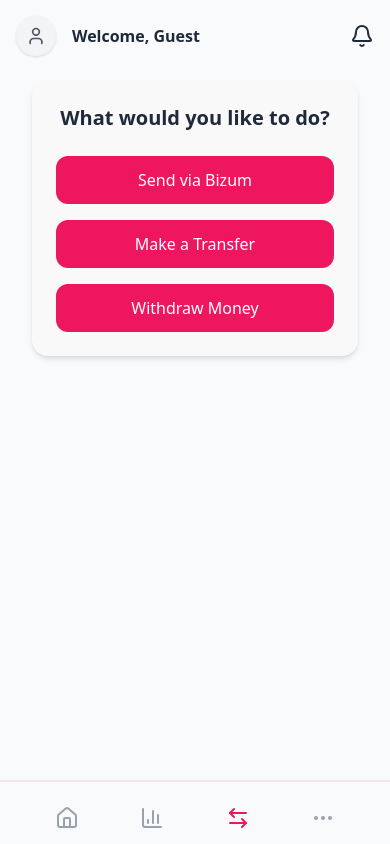
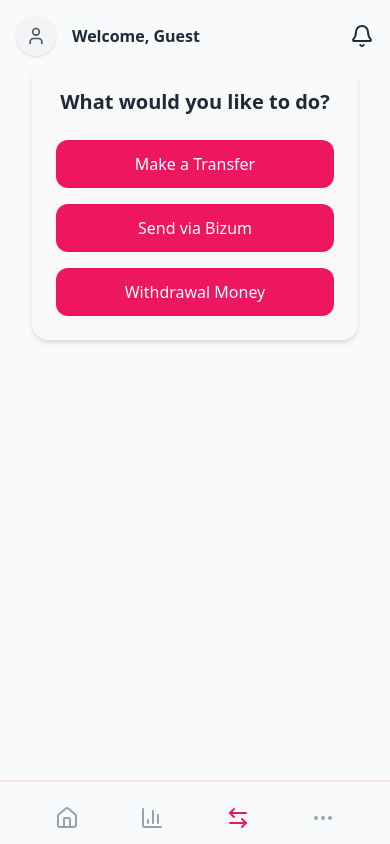
Before and after one commit to IuliiaNova/banking-dashboard, a React (Vite) app: page /transactions in a window 390 px wide. Built offline with nearby package versions, Linux system fonts and the light colour scheme.

Commit message:
feat(transactions): form + logica

```diff
--- a/src/entities/models/transactions.ts
+++ b/src/entities/models/transactions.ts
@@ -1,6 +1,6 @@
 export type TransactionType = "Deposit" | "Withdrawal";
 
-export type TransactionMethod = "bizum" | "transfer" | "withdraw";
+export type TransactionMethod = "bizum" | "transfer" | "withdrawal";
 
 export interface TransactionRaw {
   Date: string;
--- a/src/features/transactions/components/SelectTransactionType.tsx
+++ b/src/features/transactions/components/SelectTransactionType.tsx
@@ -4,11 +4,10 @@
   onSelect: (method: TransactionMethod) => void;
 }
 
-
 const OPTIONS: { key: TransactionMethod; label: string }[] = [
+  { key: "transfer", label: "Make a Transfer" },
   { key: "bizum", label: "Send via Bizum" },
-    { key: "transfer", label: "Make a Transfer" },
-    { key: "withdraw", label: "Withdraw Money" },
+  { key: "withdrawal", label: "Withdrawal Money" },
 ];
 
 export const SelectTransactionMethod = ({ onSelect }: Props) => {
--- a/src/features/transactions/components/TransactionFormEntry.tsx
+++ b/src/features/transactions/components/TransactionFormEntry.tsx
@@ -13,20 +13,13 @@
   };
 
   return (
-    <div className="p-4 sm:p-6">
-      {!selected && (
-        <SelectTransactionMethod onSelect={handleSelect} />
-      )}
-
+    <div className="px-4 sm:p-6">
+      {!selected && <SelectTransactionMethod onSelect={handleSelect} />}
       {selected && (
         <div className="mt-6">
-          <h2 className="text-2xl font-bold mb-4 capitalize">
-            {selected === "transfer" && <TransferForm />}
-            {selected === "bizum" && "Bizum Form"}
-            {selected === "withdraw" && "Withdraw Form"}
-          </h2>
-
-          {/* Future step: Render correct form here based on selected */}
+          {selected === "transfer" && <TransferForm />}
+          {selected === "bizum" && "Bizum Form"}
+          {selected === "withdrawal" && "Withdraw Form"}
         </div>
       )}
     </div>
--- a/src/features/transactions/components/TransferForm.tsx
+++ b/src/features/transactions/components/TransferForm.tsx
@@ -86,7 +86,7 @@
   return (
     <form
     onSubmit={handleSubmit(onSubmit)}
-    className="bg-gray-50 dark:bg-background-extra-dark rounded-xl p-4 sm:p-6 shadow space-y-6 max-w-lg mx-auto"
+    className="bg-gray-50 dark:bg-background-extra-dark rounded-xl p-4 sm:p-6 shadow space-y-6 max-w-lg mx-auto relative z-10"
   >
       <h2 className="text-xl font-semibold text-gray-900 dark:text-white">
         {initial ? "Edit Transaction" : "New Transaction"}
@@ -124,7 +124,7 @@
           </label>
           <select
             {...register("type")}
-            className="w-full rounded-md px-3 py-2 border border-gray-300 bg-white dark:bg-background-dark dark:text-white"
+            className="relative z-50 w-full rounded-md px-3 py-2 border border-gray-300 bg-white dark:bg-background-dark dark:text-white"
           >
             <option value="Deposit">Deposit</option>
             <option value="Withdrawal">Withdrawal</option>
```
Lines whose indentation alone changed are shown as unchanged.
